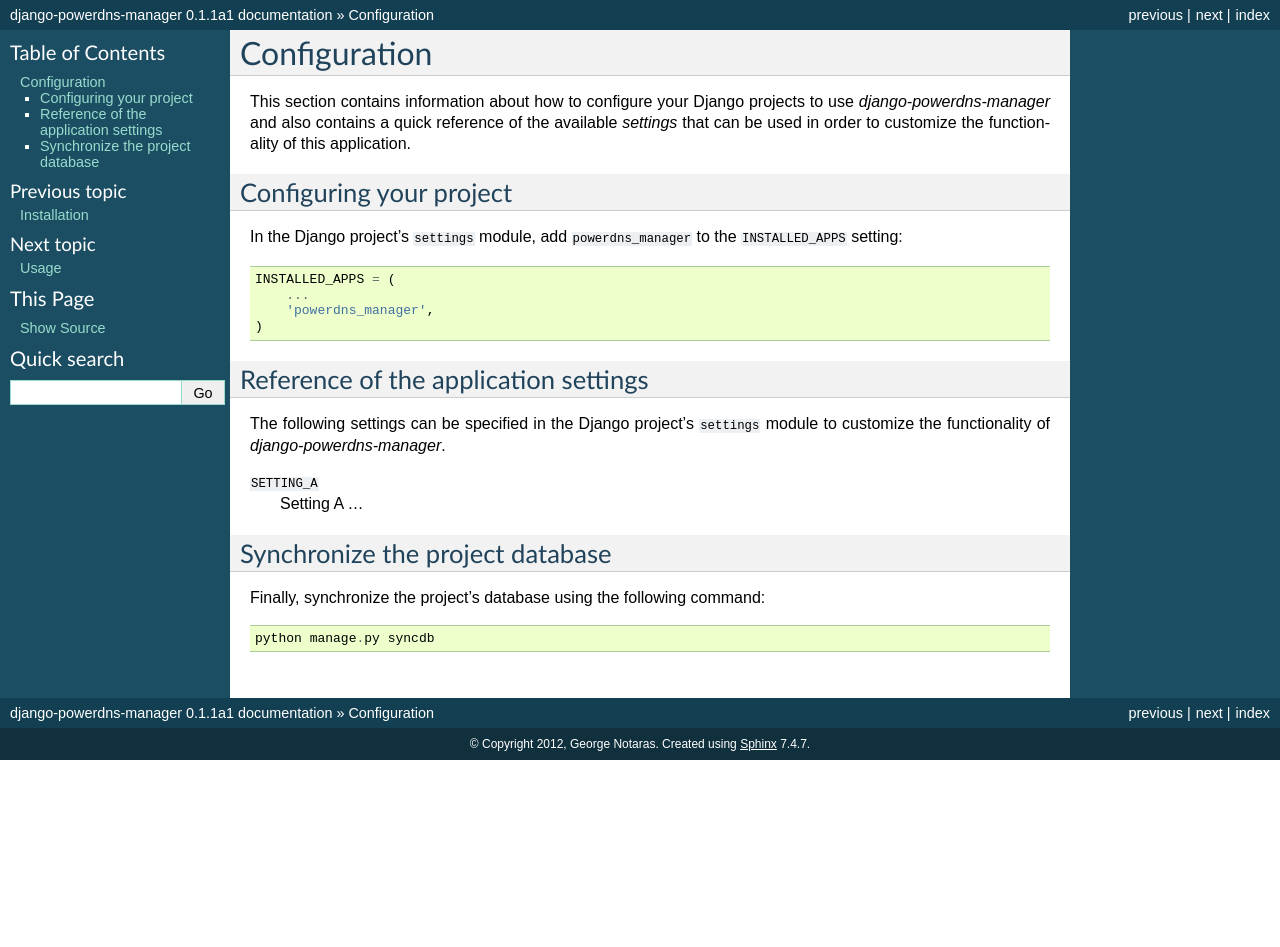
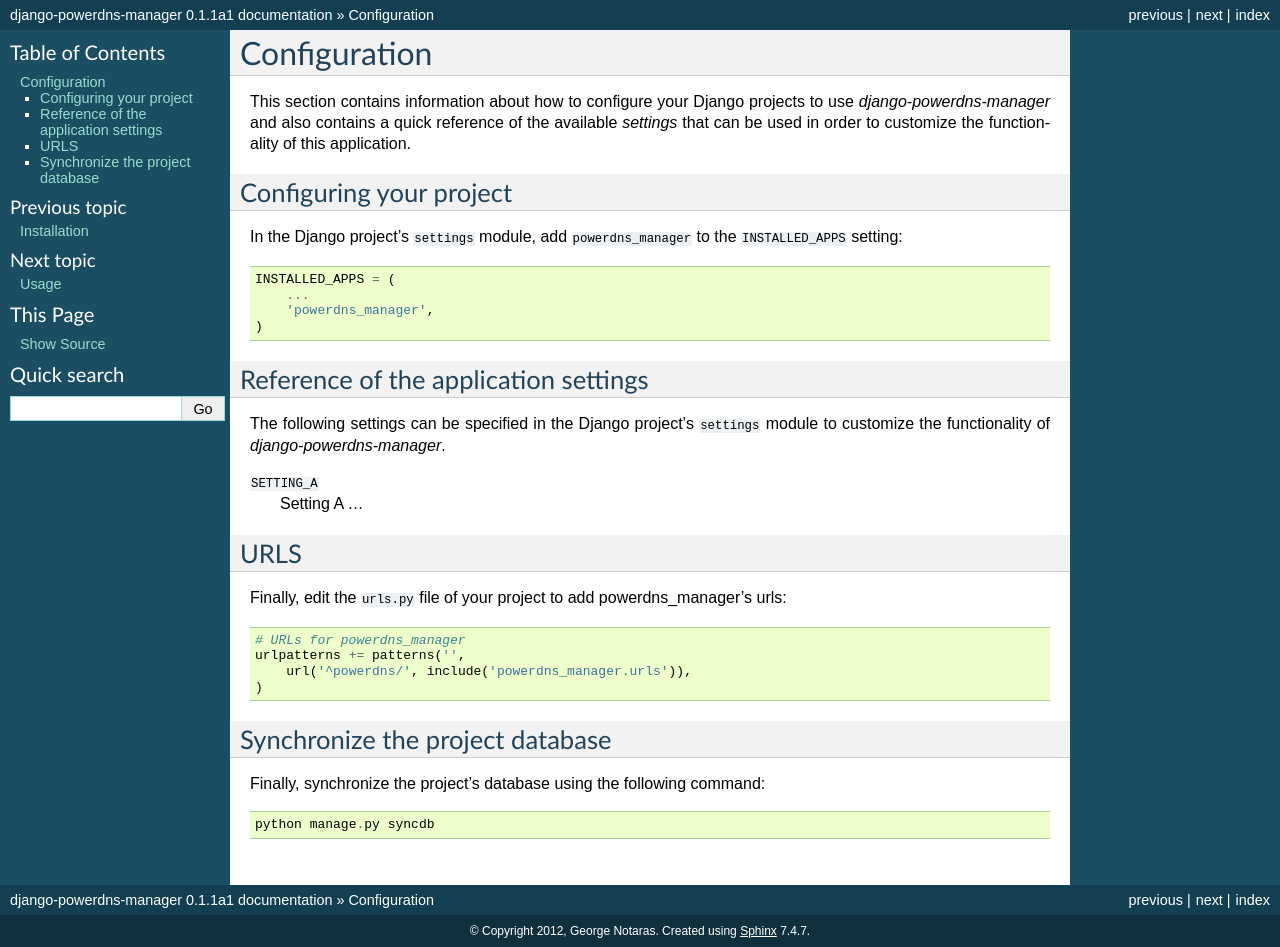
Before and after one commit to kumina/django-powerdns-manager, a Sphinx documentation site: the page built from docs/configuration.rst, in a window 1280 px wide. Built offline with Sphinx 7.4.7, drawn with Linux system fonts in a browser that asks for light colours; before the commit the page ends 900 px from its top, so only the background shows below that.

Commit message:
Added info about adding the PowerDNS Manager URLs.

```diff
--- a/docs/configuration.rst
+++ b/docs/configuration.rst
@@ -31,6 +31,17 @@
     Setting A ...
 
 
+URLS
+====
+
+Finally, edit the ``urls.py`` file of your project to add powerdns_manager's urls::
+
+    # URLs for powerdns_manager
+    urlpatterns += patterns('',
+        url('^powerdns/', include('powerdns_manager.urls')),
+    )
+
+
 Synchronize the project database
 ================================
 
```
